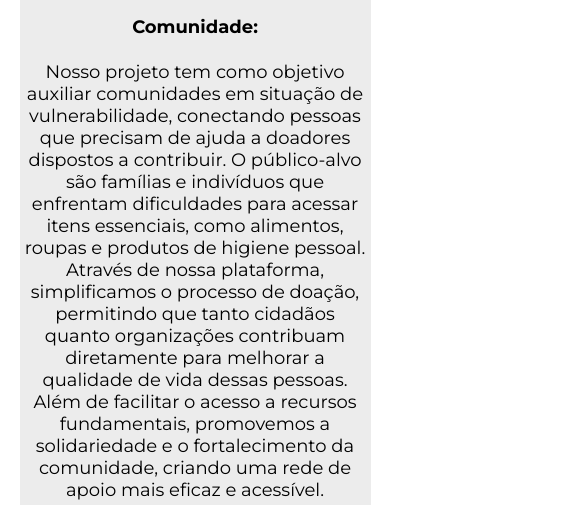
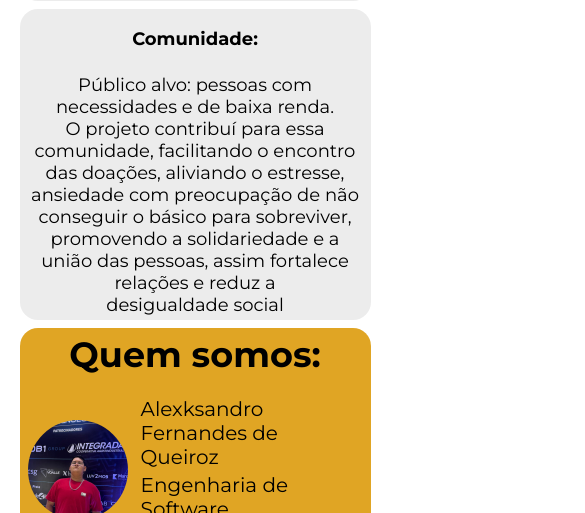
Before and after one commit to Fussuma-Murilo/ExtensionProject, a plain HTML site: page Html/Index.html in a window 390 px wide. Shown: the part 1487-2000 px from the top of the page, 585 px wide, since content can reach past the window. Drawn offline with Linux system fonts and the light colour scheme.

Commit message:
ft.responsivity

```diff
--- a/Css/Styles.css
+++ b/Css/Styles.css
@@ -5,10 +5,12 @@
     font-family: Montserrat;
     margin: 0.5vh;
     font-size: large;
+    border-radius: 1em;
 }
 
 h1{
     font-size: 35px;
+    text-align: center;
 }
 
 a{
@@ -64,7 +66,6 @@ a{
 }
 
 .Member{
-    width: 100%;
     display: flex;
     flex-direction: row;
     align-items: center;
@@ -83,3 +84,41 @@ a{
     width: 90vw;
     background-color: rgb(236, 236, 236);
 }
+
+@media screen and (max-width: 1750px) {
+    .Member{
+        width: 40%;
+        display: flex;
+        flex-direction: row;
+        align-items: center;
+        align-content: center;
+    }
+
+    .UpperMember{
+        display: flex;
+        flex-wrap: wrap;
+        align-items: center;
+        justify-content: center;
+    }
+}
+
+@media screen and (max-width: 850px) {
+    .Member{
+        width: 100%;
+    }
+
+    .UpperMember{
+        display: flex;
+        flex-direction: column;
+        align-content: center;
+    }
+
+
+    .WhoWeAre p{
+        font-size: 20px;
+    }
+}
+
+@media screen and (max-width: 450px){
+
+}
--- a/Html/Index.html
+++ b/Html/Index.html
@@ -5,11 +5,12 @@
     <meta name="viewport" content="width=device-width, initial-scale=1.0" />
     <link rel="stylesheet" href="..\Css\Styles.css" />
     <title>Startup</title>
+    <script src="..\javaScript\Script.js"></script>
   </head>
-  <body>
+  <body onclick="sW()">
     <div class="Content">
       <div class="Header">
-        <h1>Main</h1>
+        <h1>Projeto de Extensão</h1>
       </div>
     </div>
 
@@ -54,23 +55,18 @@
           interface do usuário, consolidando o conhecimento fornecido pela nossa
           instituição.
         </p>
-        <img id="Logo" src="..\Images\Logo.png" alt="Logo Unifil" />
       </div>
 
       <div class="Community">
         <h2 class="Text">Comunidade:</h2>
 
         <p class="Text">
-          Nosso projeto tem como objetivo auxiliar comunidades em situação de
-          vulnerabilidade, conectando pessoas que precisam de ajuda a doadores
-          dispostos a contribuir. O público-alvo são famílias e indivíduos que
-          enfrentam dificuldades para acessar itens essenciais, como alimentos,
-          roupas e produtos de higiene pessoal. Através de nossa plataforma,
-          simplificamos o processo de doação, permitindo que tanto cidadãos
-          quanto organizações contribuam diretamente para melhorar a qualidade
-          de vida dessas pessoas. Além de facilitar o acesso a recursos
-          fundamentais, promovemos a solidariedade e o fortalecimento da
-          comunidade, criando uma rede de apoio mais eficaz e acessível.
+          Público alvo: pessoas com necessidades e de baixa renda. <br />
+          O projeto contribuí para essa comunidade, facilitando o encontro das
+          doações, aliviando o estresse, ansiedade com preocupação de não
+          conseguir o básico para sobreviver, promovendo a solidariedade e a
+          união das pessoas, assim fortalece relações e reduz a
+          desigualdade social
         </p>
       </div>
 
@@ -119,6 +115,7 @@
           </div>
         </div>
       </div>
+      <img id="Logo" src="..\Images\Logo.png" alt="Logo Unifil" />
     </div>
   </body>
 </html>
```
